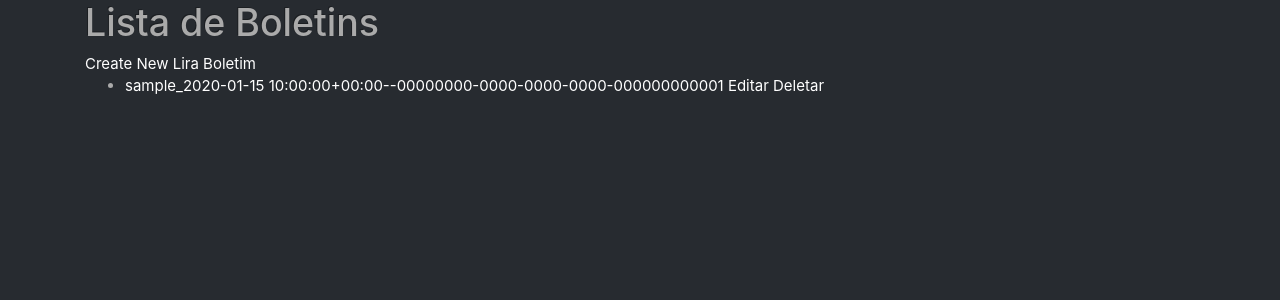
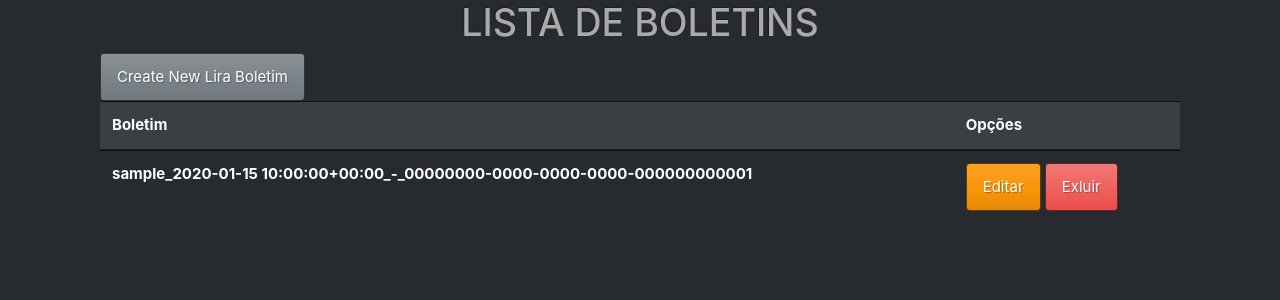
Before and after one commit to eliraa2024/eliraa, a Django app: page /lira-boletim/ in a window 1280 px wide. Shown: the part 59-359 px from the top of the page. Run offline with Django 5.2, Linux system fonts and the light colour scheme; a user stored in the database is signed in; tables that the repository leaves empty hold one stand-in row (values such as "Sample post"); some libraries are stand-ins or nearby versions.

Commit message:
:sparkles: feat: listagem do boletim: digitador, chefe, ace

```diff
--- a/quart/views.py
+++ b/quart/views.py
@@ -35,6 +35,23 @@ class BairroDeleteView(DeleteView):
 class LiraBoletimListView(LoginRequiredMixin, ListView):
     model = Boletim
     template_name = 'quart/lira_boletim_list.html'
+
+    def get_queryset(self):
+        u = self.request.user
+
+        # listagem para os chefes
+        if u.is_staff == True and u.is_superuser == False:
+            print('STAFF')
+            # lembrar de trocar usuaraio por chefe
+            return Boletim.objects.filter(usuario=u).order_by('bairro')
+        # listagem para o digitador
+        elif u.is_staff == True and u.is_superuser == True:
+            print('SUPER')
+            return Boletim.objects.all().order_by('usuario')
+        # listagem para os ACEs
+        else:
+            print('ACE')
+            return Boletim.objects.filter(usuario=u)
 
 
 class LiraBoletimCreateView(LoginRequiredMixin, CreateView):
@@ -84,11 +101,6 @@ def LiraBoletimDadoListView(request, pk):
     template_name = 'quart/lira_boletim_dado_list.html'
     object_list = LiraBoletimDado.objects.filter(boletim=pk)
 
-    print('pk:'+pk)
-    print(type(pk))
-
-    print(object_list)
-    print(type(object_list))
     context = {
         'object_list': object_list,
         'pk': pk
@@ -110,14 +122,11 @@ def LiraBoletimDadoListView(request, pk):
 
 
 def LiraBoletimDadoCreateView(request, pk):
-    #liraBoletim = Boletim.objects.filter(id_boletim=pk)
     liraBoletim = get_object_or_404(Boletim,id_boletim=pk)
-    print(liraBoletim)
     if request.method == 'POST':
         form = LiraBoletimDadoForm(data=request.POST)
         if form.is_valid():
             dado = form.save(commit=False)
-            #dado.boletim = liraBoletim[0].id_boletim
             dado.boletim = liraBoletim
             dado.save()
             return redirect('lira_boletim_dado_list', pk)
--- a/templates/quart/lira_boletim_dado_list.html
+++ b/templates/quart/lira_boletim_dado_list.html
@@ -10,7 +10,7 @@
     <li>
 
         <a href="{% url 'lira_boletim_dado_detail' lira_boletim_dado.id_dado %}">{{ lira_boletim_dado }}</a>
-        Quart: {{ lira_boletim_dado.quart }} End: {{ lira_boletim_dado.rua }} Num: {{ lira_boletim_dado.numero}} Num de tubitos: {{lira_boletim_dado.num_tubitos }}
+        Quart: {{ lira_boletim_dado.quart }} End: {{ lira_boletim_dado.rua }} Num do imóvel: {{ lira_boletim_dado.numero}} Num de tubitos: {{lira_boletim_dado.num_tubitos }}
         <a href="{% url 'lira_boletim_dado_update' lira_boletim_dado.id_dado %}">Editar</a>
         <a href="{% url 'lira_boletim_dado_delete' lira_boletim_dado.id_dado %}">Deletar</a>
     </li>
--- a/templates/quart/lira_boletim_list.html
+++ b/templates/quart/lira_boletim_list.html
@@ -1,15 +1,35 @@
 {% extends 'base.html' %}
 
 {% block content %}
-<h1>Lista de Boletins</h1>
-<a href="{% url 'lira_boletim_create' %}">Create New Lira Boletim</a>
-<ul>
-    {% for lira_boletim in object_list %}
-    <li>
-        <a href="{% url 'lira_boletim_dado_list' lira_boletim.id_boletim %}">{{ lira_boletim }}--{{lira_boletim.id_boletim}}</a>
-        <a href="{% url 'lira_boletim_update' lira_boletim.id_boletim %}">Editar</a>
-        <a href="{% url 'lira_boletim_delete' lira_boletim.id_boletim %}">Deletar</a>
-    </li>
-    {% endfor %}
-</ul>
+
+<section class="container ">
+    <h1 class="text-uppercase text-center">Lista de Boletins</h1>
+    <a class='btn btn-secondary'  href="{% url 'lira_boletim_create' %}">Create New Lira Boletim</a>
+</section>
+
+<div class="container">
+    <table class="table">
+        <thead class="thead-dark">
+            <tr>
+                <th scope="col">Boletim</th>
+                <th scope="col">Opções</th>
+            </tr>
+        </thead>
+        <tbody>
+            {% for lira_boletim in object_list %}
+            <tr>
+                <th scope="row"><a href="{% url 'lira_boletim_dado_list' lira_boletim.id_boletim %}">{{ lira_boletim }}_-_{{lira_boletim.id_boletim}}</a></th>
+                <td>
+                    <a type="submit" class="btn btn-warning" href="{% url 'lira_boletim_update' lira_boletim.id_boletim %}" method="POST">Editar</a>
+                    <a type="submit" class="btn btn-danger" href="{% url 'lira_boletim_delete' lira_boletim.id_boletim %}" method="POST">Exluir</a>
+                </td>
+            </tr>
+            <!-- If object_list is empty -->
+            {% empty %}
+            <h1>No objects Find</h1>
+
+            {% endfor %}
+        </tbody>
+    </table>
+</div>
 {% endblock %}
```
